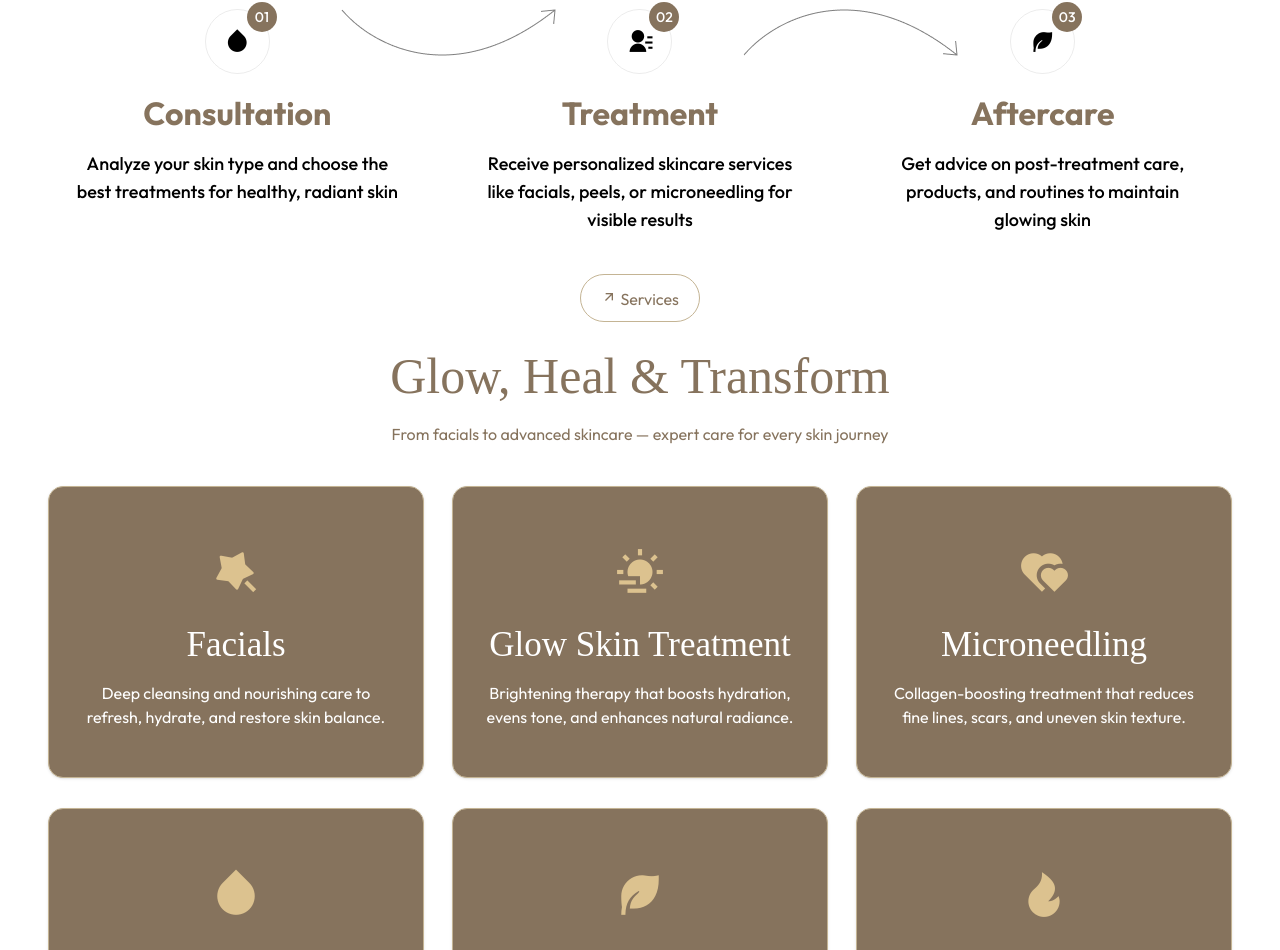
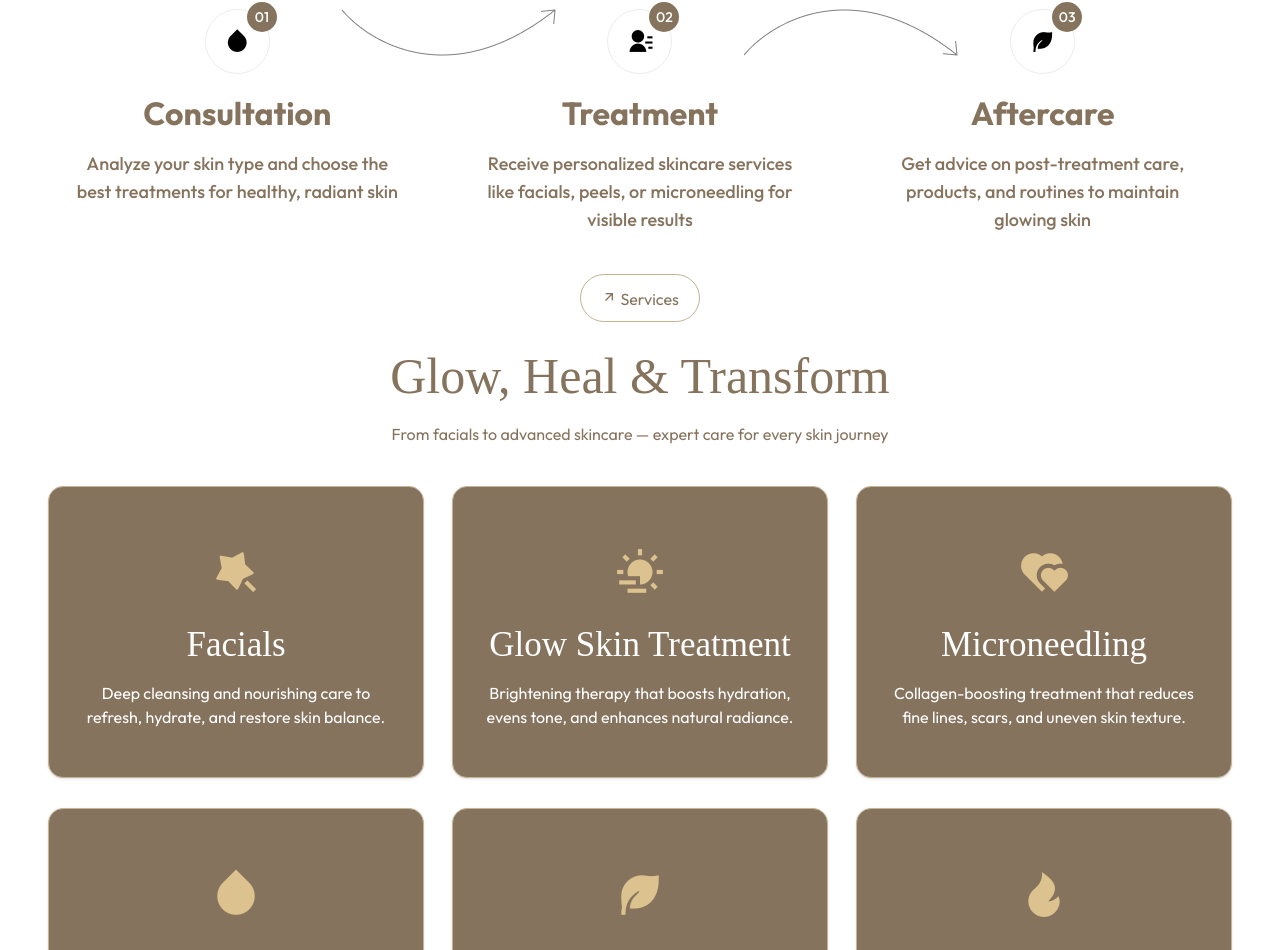
Before and after one commit to shiftcode-lb/skinCareByZahraa, a React (Vite) app in the folder frontend/: page / in a window 1280 px wide. Shown: the part 1463-2413 px from the top of the page. Built offline with nearby package versions, Linux system fonts and the light colour scheme; a web font is replaced by a local one.

Commit message:
fixed colors

```diff
--- a/frontend/src/components/ProcessCard.jsx
+++ b/frontend/src/components/ProcessCard.jsx
@@ -23,7 +23,7 @@ const ProcessCard = ({ icon, step, title, desc, shape }) => {
         <h3 className="lg:text-[32px] text-[26px] lg:leading-[30px] font-bold text-primary">
           {title}
         </h3>
-        <p className="text-lg font-medium leading-7 lg:mt-[22px] mt-4">{desc}</p>
+        <p className="text-lg text-primary font-medium leading-7 lg:mt-[22px] mt-4">{desc}</p>
       </div>
     </div>
   );
```
Also changed, not shown: frontend/src/assets/images/close_icon.svg, frontend/src/assets/images/menu_icon.svg.
